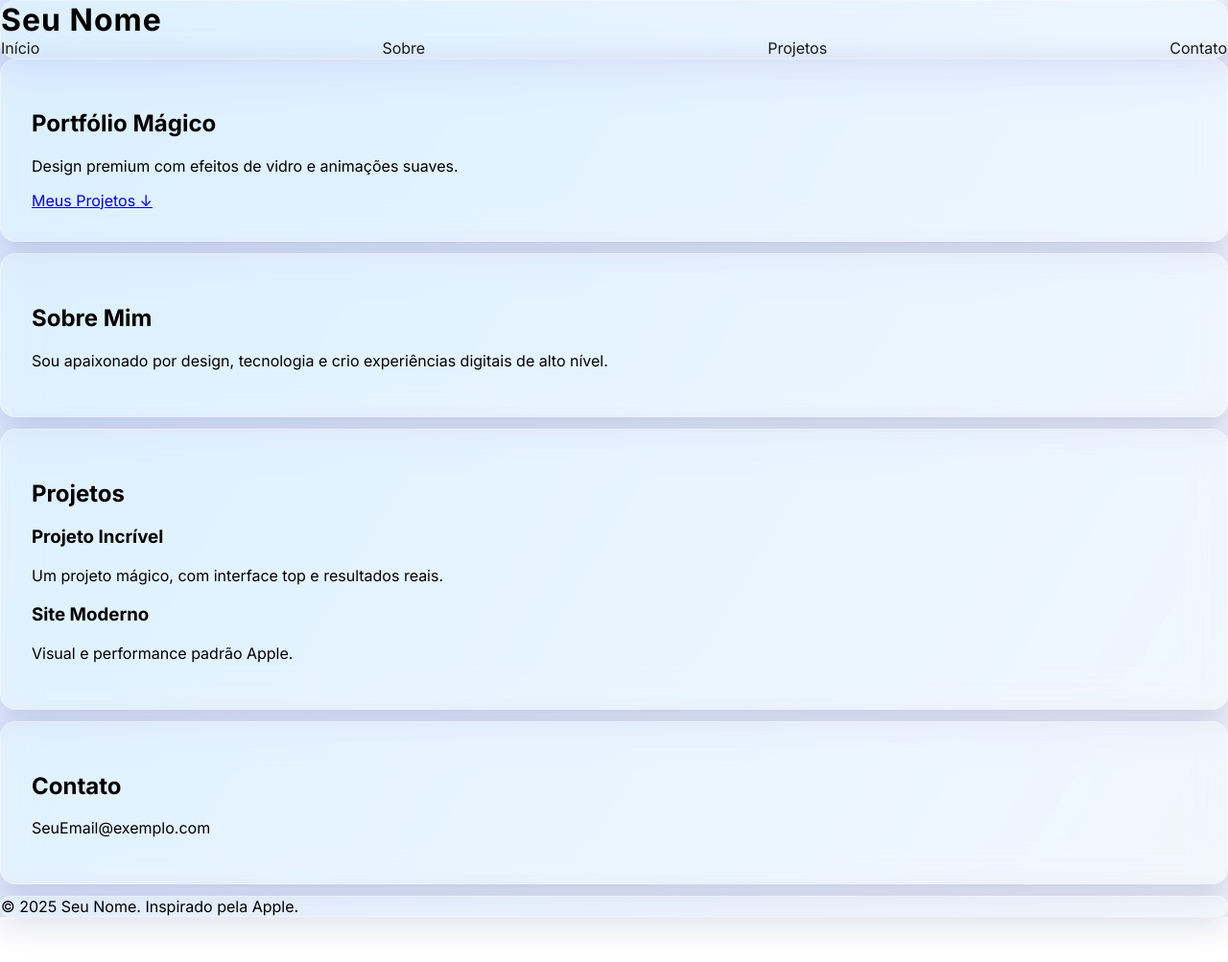
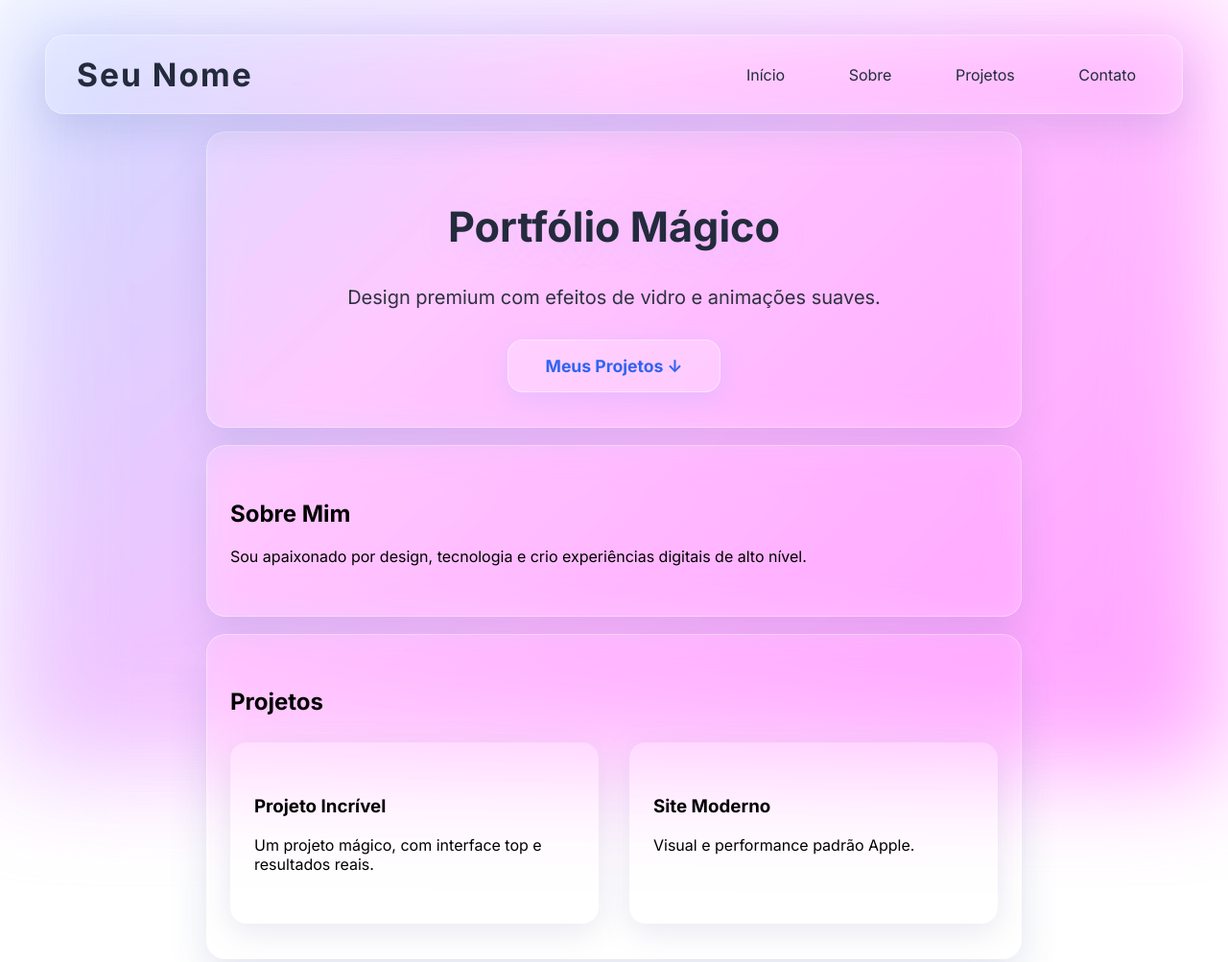
Before and after one commit to pedrosiqueira00/pedrosiqueira00.github.io, a plain HTML site: page index.html in a window 1280 px wide. Shown: the top 1003 px of the page at 96% size. Before the commit the page ends 956 px from the top, so only its background shows below. Drawn offline with Linux system fonts and the light colour scheme.

Commit message:
Update style.css

```diff
--- a/style.css
+++ b/style.css
@@ -1,121 +1,184 @@
-@import url('https://fonts.googleapis.com/css2?family=Inter:wght@400;700&display=swap');
+@import url("https://fonts.googleapis.com/css2?family=Inter:wght@400;700&display=swap");
 
 body {
-  background: linear-gradient(120deg, #dbeafe 0%, #f1f5f9 100%);
-  font-family: 'Inter', sans-serif;
+  font-family: "Inter", sans-serif;
+  min-height: 100vh;
   margin: 0;
   padding: 0;
-  min-height: 100vh;
+  overflow-x: hidden;
+  position: relative;
 }
 
-header, .glass, .glass-footer {
-  backdrop-filter: blur(18px) saturate(180%);
-  -webkit-backdrop-filter: blur(18px) saturate(180%);
-  background: rgba(255, 255, 255, 0.23);
-  border-radius: 16px;
-  box-shadow: 0 8px 32px 0 rgba(31, 38, 135, 0.18);
-  border: 1px solid rgba(255, 255, 255, 0.35);
+/* Fundo mágico */
+.background-blur {
+  position: fixed;
+  top: 0; left: 0; right: 0; bottom: 0;
+  z-index: -1;
+  background: linear-gradient(135deg, #ced7fe 0%, #f2a6f6 100%);
+  filter: blur(40px) saturate(160%);
+  opacity: 0.85;
+  width: 100vw; height: 100vh;
+  animation: fundo-animado 8s infinite alternate;
 }
 
-.glass-header {
-  margin: 16px auto;
-  width: 90%;
-  max-width: 1100px;
-  padding: 20px 0;
+@keyframes fundo-animado {
+  0% { filter: blur(30px) saturate(140%); }
+  100% { filter: blur(60px) saturate(210%); }
 }
 
-nav {
+/* Glassmorphism */
+.glass {
+  background: rgba(255,255,255,0.18);
+  border-radius: 20px;
+  backdrop-filter: blur(17px) saturate(180%);
+  -webkit-backdrop-filter: blur(17px) saturate(180%);
+  box-shadow: 0 16px 40px rgba(60,80,150, 0.14);
+  border: 1.5px solid rgba(255,255,255,0.33);
+  transition: box-shadow 0.3s;
+}
+
+/* Navbar mágico */
+.navbar {
   display: flex;
   justify-content: space-between;
   align-items: center;
-  width: 100%;
+  max-width: 1120px;
+  margin: 36px auto 18px auto;
+  padding: 20px 32px;
+  position: relative;
+  z-index: 2;
+  animation: fadeInDown 1.4s;
 }
 
+/* Logo suave */
 .logo {
-  font-size: 2rem;
-  font-weight: bold;
-  letter-spacing: 1px;
+  font-weight: 700;
+  font-size: 2.1rem;
+  letter-spacing: 2px;
+  color: #232b3d;
 }
 
-nav ul {
-  list-style: none;
-  display: flex;
-  gap: 24px;
-  margin: 0;
-  padding: 0;
-}
-
+/* Navegação */
 nav a {
+  color: #232b3d;
   text-decoration: none;
-  color: #1a1a1a;
   font-weight: 500;
   font-size: 1rem;
-  transition: color 0.2s;
+  margin-left: 30px;
+  padding: 8px 16px;
+  border-radius: 12px;
+  transition: background 0.22s, color 0.22s;
 }
 
 nav a:hover {
-  color: #2563eb;
+  background: rgba(140,170,255,0.12);
+  color: #3263f1;
 }
 
-main {
-  max-width: 900px;
-  margin: 32px auto;
-  display: flex;
-  flex-direction: column;
-  gap: 32px;
+/* Hero principal */
+.hero {
+  text-align: center;
+  padding: 96px 18px 64px 18px;
+  margin: 0 auto 32px auto;
+  max-width: 800px;
+  animation: fadeInUp 1.3s;
 }
 
-.hero-section {
-  padding: 40px;
-  text-align: center;
+.hero h1 {
+  font-size: 2.7rem;
+  color: #232b3d;
+  font-weight: 700;
+  text-shadow: 0 6px 32px #b0b5ff36;
 }
 
-section.glass {
-  padding: 32px;
-  margin-bottom: 12px;
+.hero p {
+  margin: 24px 0 32px 0;
+  font-size: 1.25rem;
+  color: #2d3140;
 }
 
-.projetos-grid {
+/* Botão glass */
+.btn-glass {
+  display: inline-block;
+  padding: 16px 38px;
+  background: rgba(255,255,255,0.23);
+  border-radius: 16px;
+  border: 1px solid rgba(255,255,255,0.44);
+  color: #3263f1;
+  font-weight: bold;
+  font-size: 1.1rem;
+  box-shadow: 0 6px 24px #b0b5ff45;
+  text-decoration: none;
+  transition: background .23s, color .23s, transform .23s;
+  animation: pulseBtn 1.8s infinite;
+}
+
+@keyframes pulseBtn {
+  0%, 100% { box-shadow: 0 6px 24px #b0b5ff45; }
+  50% { box-shadow: 0 16px 40px #b0b5ff82; }
+}
+
+/* Cards de projetos */
+.projetos {
+  padding: 42px 18px;
+  max-width: 900px; margin: 0 auto 32px auto;
+}
+
+.grid {
   display: grid;
   grid-template-columns: 1fr 1fr;
-  gap: 24px;
+  gap: 32px;
+  margin-top: 28px;
 }
 
-.projeto-card {
-  padding: 16px 24px;
+.card-glass {
+  padding: 36px 25px;
+  border-radius: 17px;
+  background: rgba(255,255,255,0.24);
+  box-shadow: 0 8px 32px rgba(110,110,170, 0.16);
+  transition: transform 0.22s, box-shadow 0.22s;
+  animation: fadeInUp 1.8s;
 }
 
-footer.glass-footer {
-  margin: 32px auto 0 auto;
-  width: 90%;
-  max-width: 1100px;
+.card-glass:hover {
+  transform: translateY(-6px) scale(1.03);
+  box-shadow: 0 14px 40px #b0b5ff55;
+  background: rgba(226,238,255,0.38);
+}
+
+/* Seções gerais */
+section.glass {
+  margin: 18px 0;
+  padding: 36px 24px;
+  max-width: 800px;
+  margin-left: auto;
+  margin-right: auto;
+  animation: fadeInUp 1s;
+}
+
+/* Footer magic */
+.footer {
+  text-align: center;
   padding: 24px 0;
-  text-align: center;
-  font-size: 1rem;
-  position: relative;
-  bottom: 0;
+  margin: 48px auto 32px auto;
+  font-size: 1.1rem;
+  color: #232b3d;
+  background: rgba(255,255,255,0.21);
 }
 
 @media (max-width: 600px) {
-  .projetos-grid {
-    grid-template-columns: 1fr;
-  }
-  main {
-    margin: 5vw;
-  }
-  .hero-section, section.glass {
-    padding: 18px;
-  }
-  .glass-header, .glass-footer {
-    padding: 12px 0;
-  }
+  .grid { grid-template-columns: 1fr; }
+  .navbar, .footer, section.glass, .hero { padding: 16px; }
+  .logo { font-size: 1.45rem; }
+  nav a { margin-left: 12px; font-size: .99rem;}
 }
 
-::-webkit-scrollbar {
-  width: 10px;
-  background: transparent;
+/* Animações de entrada */
+@keyframes fadeInUp {
+  from { opacity: 0; transform: translateY(26px);}
+  to { opacity: 1; transform: translateY(0);}
 }
-::-webkit-scrollbar-thumb {
-  background: #a0aec0;
-  border-radius: 8px;
+@keyframes fadeInDown {
+  from { opacity: 0; transform: translateY(-22px);}
+  to { opacity: 1; transform: translateY(0);}
 }
```
